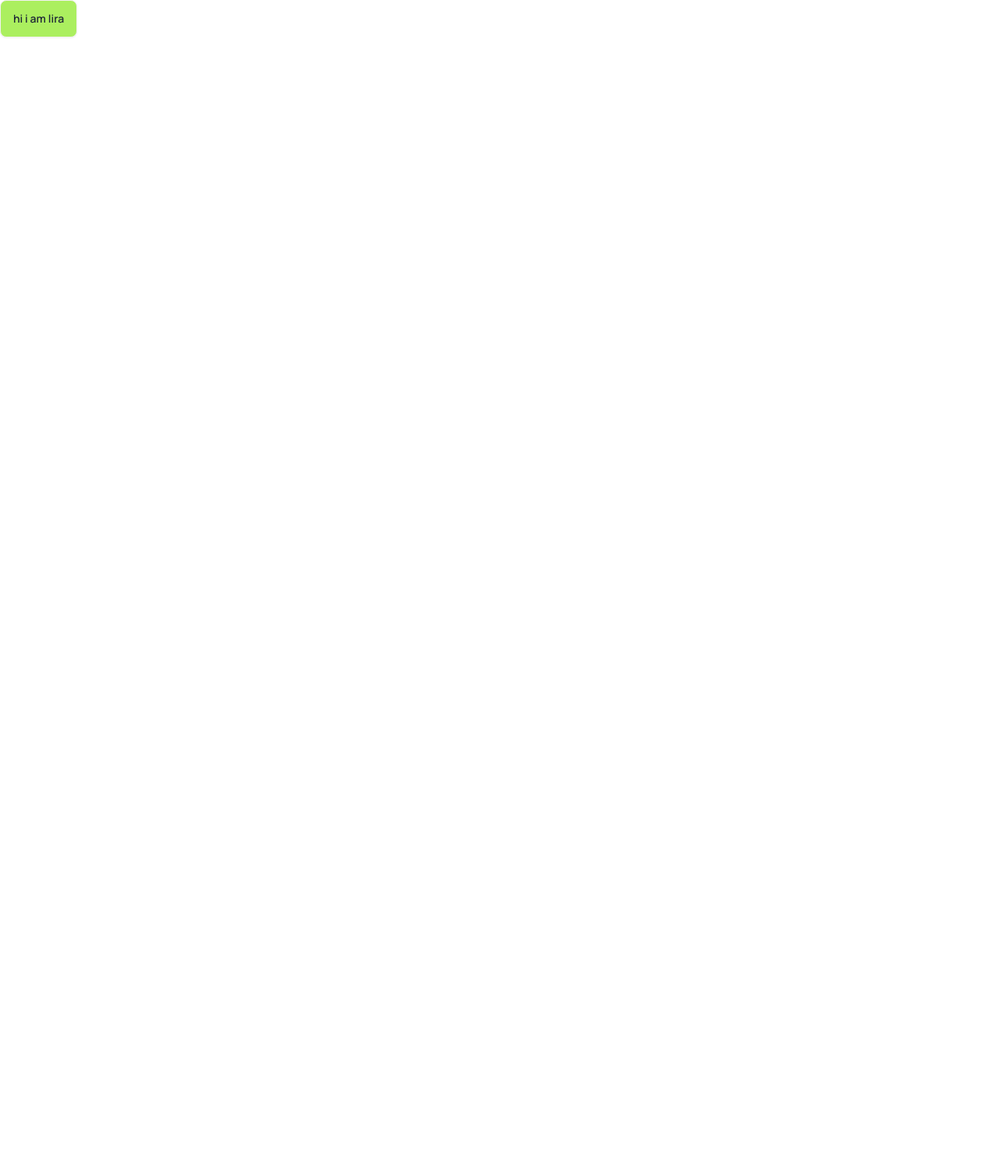
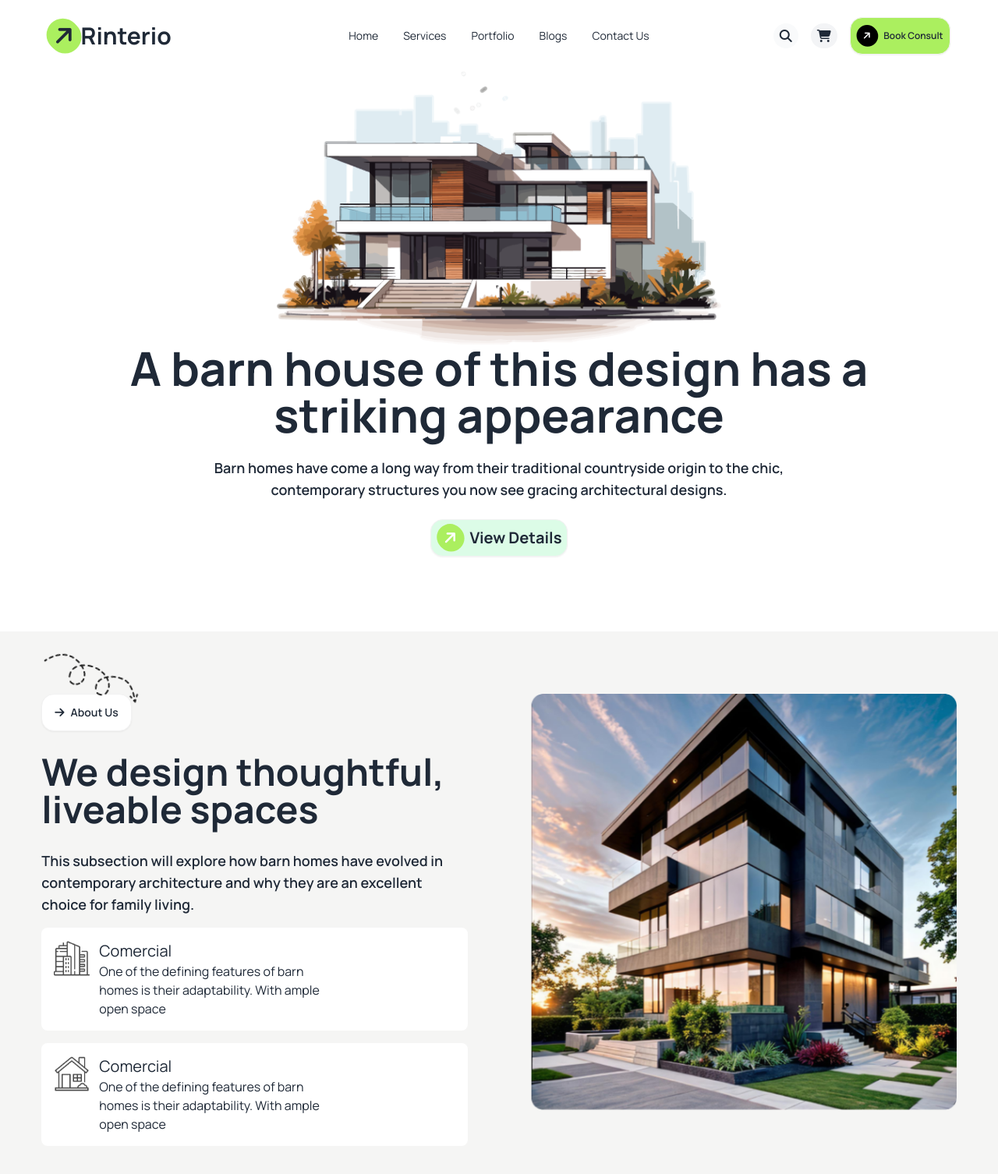
Before and after one commit to Asratlira/assignment-3, a plain HTML site: page index.html in a window 1280 px wide. Shown: the whole page at 78% size. Before the commit the page ends 800 px from the top, so only its background shows below. Drawn offline with nearby package versions, Linux system fonts and the light colour scheme.

Commit message:
added 3 section

```diff
--- a/index.html
+++ b/index.html
@@ -33,6 +33,7 @@
           extend: {
             colors: {
               button: "rgb(171, 239, 95)",
+              bgcolor: "rgb(255, 255, 255)",
             },
             fontFamily: {
               Manrope: "Manrope",
@@ -46,6 +47,148 @@
     </script>
   </head>
   <body class="font-Manrope">
-    <button class="btn bg-button">hi i am lira</button>
+    <header class="py-3">
+      <!-- nav section -->
+      <nav>
+        <div class="navbar bg-base-100 w-11/12 mx-auto">
+          <div class="navbar-start gap-2">
+            <a class="text-3xl font-bold">
+              <i
+                class="fa-solid fa-arrow-right -rotate-45 bg-button rounded-full p-2"
+              ></i
+              >Rinterio</a
+            >
+          </div>
+          <div class="navbar-center hidden lg:flex">
+            <ul class="menu menu-horizontal px-1">
+              <li><a>Home</a></li>
+              <li><a>Services</a></li>
+              <li><a>Portfolio</a></li>
+              <li><a>Blogs</a></li>
+              <li><a>Contact Us</a></li>
+            </ul>
+          </div>
+
+          <div class="navbar-end">
+            <div class="flex items-center lg:gap-4">
+              <button>
+                <i
+                  class="fa-solid fa-magnifying-glass bg-gray-50 rounded-full p-2"
+                ></i>
+              </button>
+              <button>
+                <i
+                  class="fa-solid fa-cart-shopping bg-gray-100 rounded-full p-2"
+                ></i>
+              </button>
+
+              <div>
+                <a
+                  class="btn bg-button text-xs lg:text-medium rounded-md lg:rounded-2xl flex flex-col px-0 lg:px-2"
+                >
+                  <i
+                    class="fa-solid fa-arrow-right -rotate-45 bg-black rounded-full p-2 text-white"
+                  ></i
+                  >Book Consult</a
+                >
+              </div>
+            </div>
+            <div class="dropdown">
+              <div tabindex="0" role="button" class="btn btn-ghost lg:hidden">
+                <i class="fa-solid fa-bars"></i>
+              </div>
+              <ul
+                tabindex="0"
+                class="menu menu-sm dropdown-content bg-base-100 rounded-box z-[1] mt-3 w-52 p-2 shadow right-0"
+              >
+                <li><a>Home</a></li>
+                <li><a>Services</a></li>
+                <li><a>Portfolio</a></li>
+                <li><a>Blogs</a></li>
+                <li><a>Contact Us</a></li>
+              </ul>
+            </div>
+          </div>
+        </div>
+      </nav>
+    </header>
+    <main>
+      <section class="w-11/12 mx-auto">
+        <div class="">
+          <div class="flex justify-center items-center">
+            <img src="./assets/banner.png" alt="" />
+          </div>
+          <div class="space-y-6 text-center">
+            <h1 class="text-6xl font-bold">
+              A barn house of this design has a <br />striking appearance
+            </h1>
+            <p class="font-semibold text-lg text-[rgb(73, 73, 73)] text-center">
+              Barn homes have come a long way from their traditional countryside
+              origin to the chic,<br />
+              contemporary structures you now see gracing architectural designs.
+            </p>
+            <div class="w-44 mx-auto">
+              <a
+                class="btn bg-green-100 font-bold text-xl rounded-md lg:rounded-2xl flex flex-col px-0 lg:px-2"
+              >
+                <i
+                  class="fa-solid fa-arrow-right -rotate-45 bg-button rounded-full p-2 text-white"
+                ></i
+                >View Details</a
+              >
+            </div>
+          </div>
+        </div>
+      </section>
+      <section class="bg-stone-100 mt-24">
+        <div class="w-11/12 mx-auto py-9">
+          <img class="rotate-12" src="./assets/Vector.png" alt="" />
+          <div class="grid grid-cols-1 lg:grid-cols-2 gap-20">
+            <div>
+              <div class="space-x-3">
+                <button class="btn bg-white rounded-2xl py-3">
+                  <i class="fa-solid fa-arrow-right"></i>About Us
+                </button>
+              </div>
+              <h2 class="text-5xl font-bold py-7">
+                We design thoughtful, liveable spaces
+              </h2>
+              <p class="font-semibold text-lg">
+                This subsection will explore how barn homes have evolved in
+                contemporary architecture and why they are an excellent choice
+                for family living.
+              </p>
+              <div class="flex bg-white p-4 mt-4 gap-3 rounded-lg">
+                <div>
+                  <img src="./assets/commercial.png" alt="" />
+                </div>
+                <div>
+                  <h3 class="text-xl">Comercial</h3>
+                  <p class="w-2/3">
+                    One of the defining features of barn homes is their
+                    adaptability. With ample open space
+                  </p>
+                </div>
+              </div>
+              <div class="flex bg-white p-4 mt-4 gap-3 rounded-lg">
+                <div>
+                  <img src="./assets/residential.png" alt="" />
+                </div>
+                <div>
+                  <h3 class="text-xl">Comercial</h3>
+                  <p class="w-2/3">
+                    One of the defining features of barn homes is their
+                    adaptability. With ample open space
+                  </p>
+                </div>
+              </div>
+            </div>
+            <div>
+              <img src="./assets/Rectangle.png" alt="" />
+            </div>
+          </div>
+        </div>
+      </section>
+    </main>
   </body>
 </html>
```
Also changed, not shown: tailwind.config.js (+8 -0 lines).
